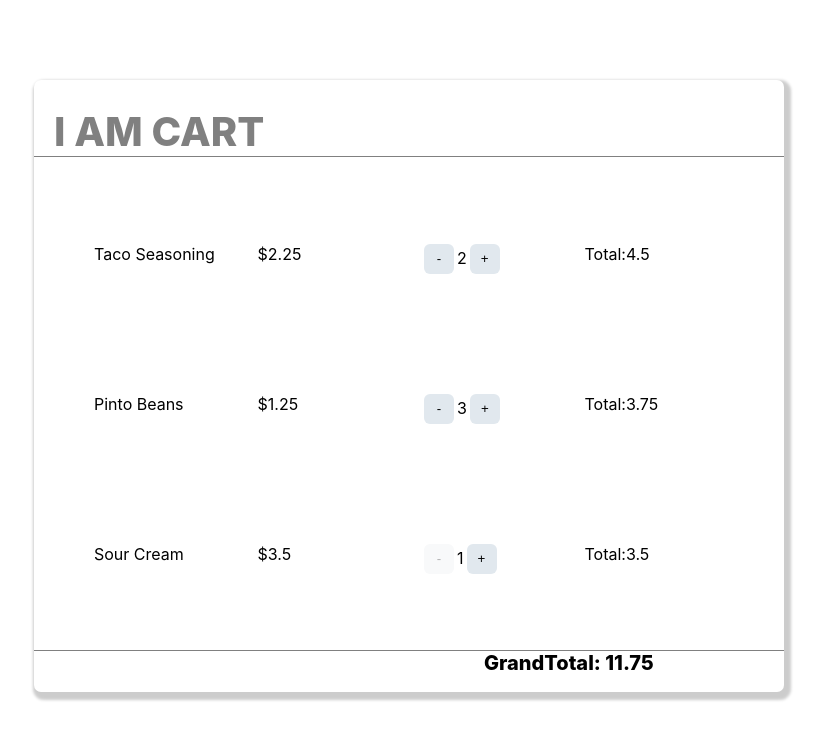
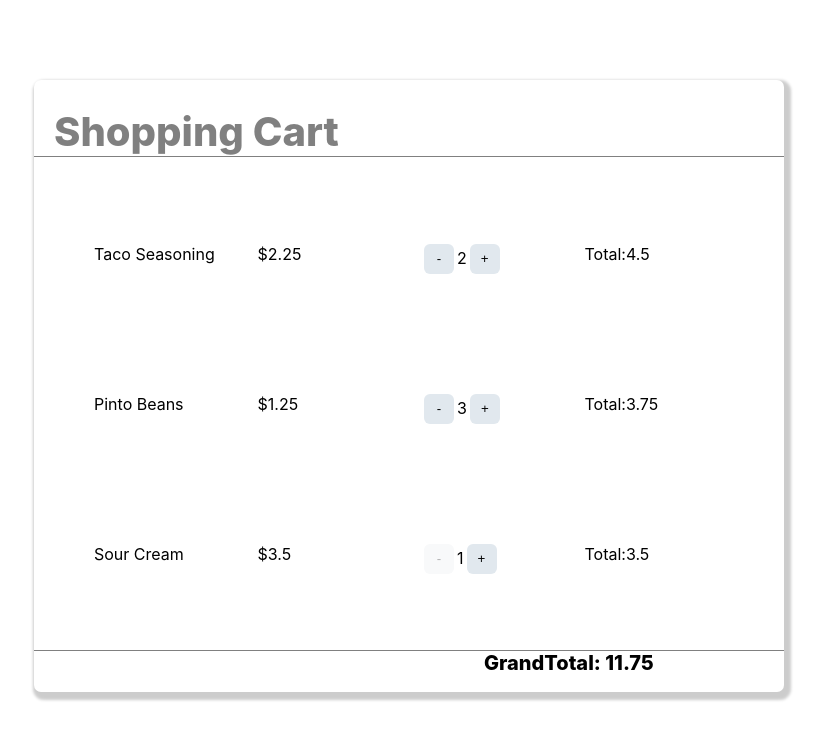
Before and after one commit to wetech16/react-shopping-cart, a React (Create React App) app in the folder shopping-cart/: page / in a window 1280 px wide. Shown: the top 740 px of the page, without its empty margins (231-1054 px from the left). Built offline with nearby package versions, Linux system fonts and the light colour scheme.

Commit message:
-updated cart-title
Edited Shopping cart

```diff
--- a/shopping-cart/src/Cart.js
+++ b/shopping-cart/src/Cart.js
@@ -28,7 +28,7 @@ export default function Cart({items}) {
 
       return (
         <div className="Cart">
-            <h1 className="Cart-title">I AM CART</h1>
+            <h1 className="Cart-title">Shopping Cart</h1>
             <div className="Cart-items"></div>
             {
                 //2nd way: props.items.map()
```
